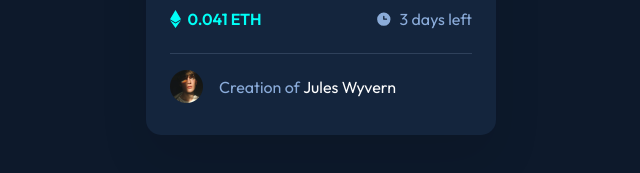
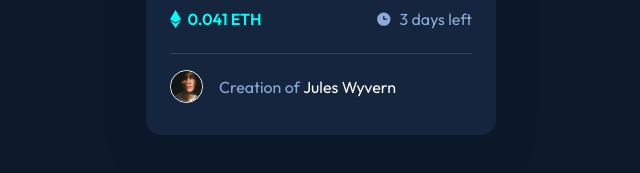
Before and after one commit to Ruslanmsv/nft-card-component, a plain HTML site: page index.html in a window 1280 px wide. Shown: the part 563-736 px from the top of the page, 319-959 px from the left. Drawn offline with Linux system fonts and the light colour scheme.

Commit message:
Adding round border around avata

```diff
--- a/main.css
+++ b/main.css
@@ -153,6 +153,9 @@ hr {
 .avatar {
   width: 33px;
   margin-right: 16px;
+  border: 1px solid #FFFFFF;
+  border-radius: 50%;
+
 }
 
 .author-link {
```
